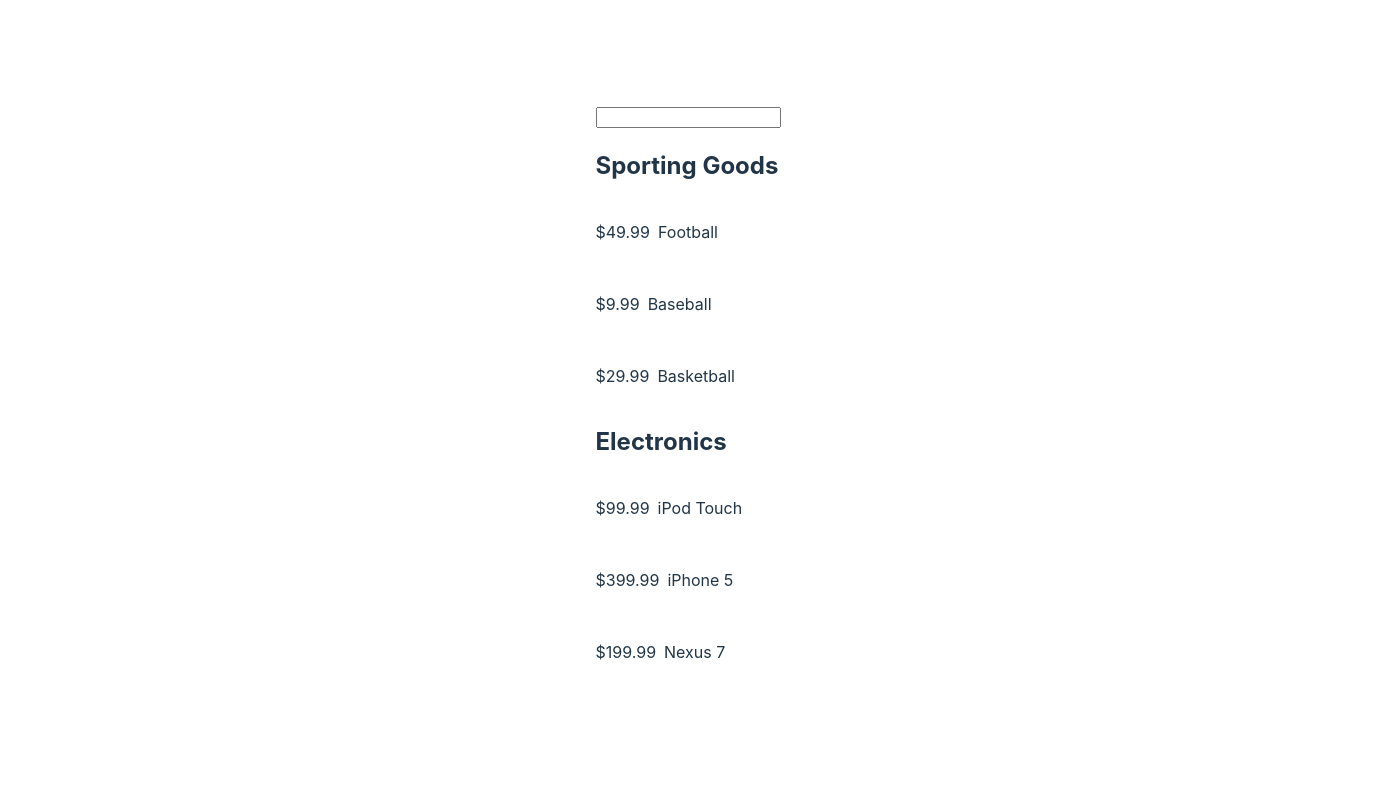
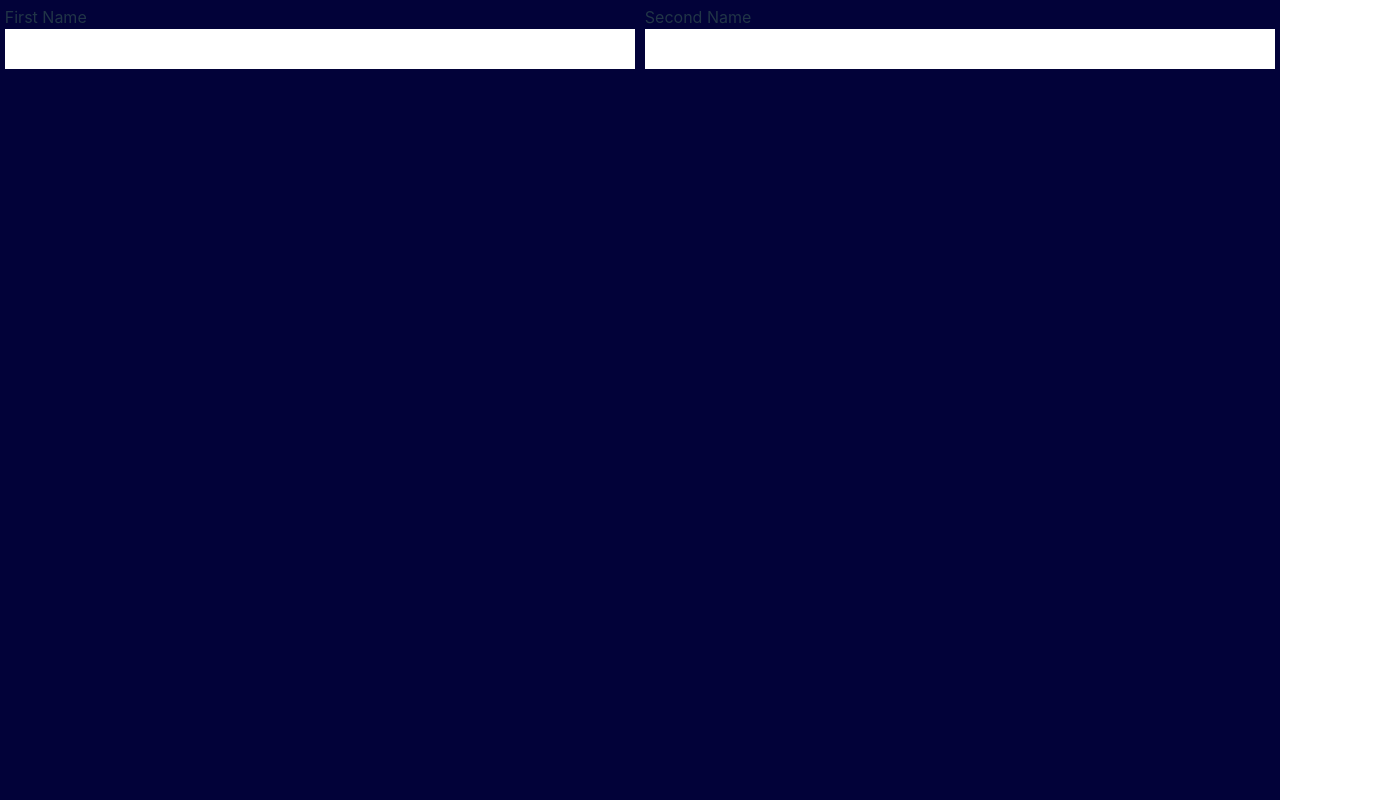
Before and after one commit to joshD90/interviewPrep, a React (Vite) app: page / in a window 1280 px wide. Shown: the whole page, 1376 px wide, since content can reach past the window. Built offline with nearby package versions, Linux system fonts and the light colour scheme.

Commit message:
working on dynamic form

```diff
--- a/src/App.tsx
+++ b/src/App.tsx
@@ -17,6 +17,10 @@
 import { createContext, useState } from "react";
 import BasicText from "./cypressTestComponents/basicText";
 import { ProductsContainer } from "./filterProductsList/ProductsContainer";
+import { CartCaller } from "./contextPractice/CartCaller";
+import { CartContextProvider } from "./contextPractice/CartContext";
+import DynamicFormContainer from "./dynamicForm/DynamicFormContainer";
+import { testFormdata } from "./dynamicForm/testFormData";
 
 function App() {
   const [color, setColor] = useState("blue");
@@ -28,13 +32,14 @@
         width: "100vw",
         display: "flex",
         justifyContent: "center",
-        margin: "3rem",
       }}
     >
       <ThemeContextProvider>
         <LanguageContextProvider>
           <ColorContext.Provider value={{ color, setColor }}>
-            <ProductsContainer />
+            <CartContextProvider>
+              <DynamicFormContainer formObj={testFormdata} cols={2} />
+            </CartContextProvider>
           </ColorContext.Provider>
         </LanguageContextProvider>
       </ThemeContextProvider>
--- /dev/null
+++ b/src/contextPractice/CartCaller.tsx
@@ -0,0 +1,16 @@
+import { FC, useContext } from "react";
+import { CartContext } from "./CartContext";
+
+export const CartCaller: FC = () => {
+  const { cart, setCart } = useContext(CartContext);
+  return (
+    <div>
+      {cart.map((item, index) => (
+        <p key={index}>{item}</p>
+      ))}
+      <button onClick={() => setCart((prev) => [...prev, "one more"])}>
+        Add one more
+      </button>
+    </div>
+  );
+};
--- /dev/null
+++ b/src/contextPractice/CartContext.tsx
@@ -0,0 +1,27 @@
+import React, {
+  FC,
+  ReactNode,
+  SetStateAction,
+  createContext,
+  useState,
+} from "react";
+
+export const CartContext = createContext<{
+  cart: string[];
+  setCart: React.Dispatch<SetStateAction<string[]>>;
+}>({
+  cart: [],
+  setCart: () => {},
+});
+
+type Props = { children: ReactNode };
+
+export const CartContextProvider: FC<Props> = ({ children }) => {
+  const [cart, setCart] = useState<string[]>(["Item1"]);
+
+  return (
+    <CartContext.Provider value={{ cart, setCart }}>
+      {children}
+    </CartContext.Provider>
+  );
+};
--- /dev/null
+++ b/src/dynamicForm/DynamicFormContainer.tsx
@@ -0,0 +1,50 @@
+import { FC, useState } from "react";
+import { FormObj, Option } from "./dynamicFormTypes";
+
+import "./dynamicFormContainer.css";
+
+type Props = { formObj: FormObj; cols?: number };
+
+const DynamicFormContainer: FC<Props> = ({ formObj, cols }) => {
+  const [formState, setFormState] = useState(() => {
+    const formEntries = Object.entries(formObj);
+    const mappedEntries = formEntries.map((entry) => {
+      const id = entry[0];
+      const restOfValues = entry[1];
+      let options: null | Option[] = null;
+      if ("options" in restOfValues) {
+        options = restOfValues.options;
+      }
+      return {
+        id,
+        label: restOfValues.label,
+        type: restOfValues.type,
+        options,
+      };
+    });
+    return mappedEntries;
+  });
+
+  return (
+    <section className="form-container">
+      <form action="" className="dynamic-form">
+        {formState.map((input) => (
+          <div key={input.id} className="dynamic-input">
+            <label htmlFor={input.id}>{input.label}</label>
+            {!(input.type === "select") ? (
+              <input type={input.type} id={input.id} />
+            ) : (
+              <select id={input.id}>
+                {input.options?.map((option) => (
+                  <option value={option.value}>{option.label}</option>
+                ))}
+              </select>
+            )}
+          </div>
+        ))}
+      </form>
+    </section>
+  );
+};
+
+export default DynamicFormContainer;
--- /dev/null
+++ b/src/dynamicForm/dynamicFormContainer.css
@@ -0,0 +1,26 @@
+.form-container {
+  height: 100vh;
+  width: 100vw;
+  background-color: green;
+  margin: 0;
+  padding: 0;
+  background-color: rgb(2, 2, 57);
+}
+.dynamic-form {
+  display: grid;
+  grid-template-columns: repeat(2, 1fr);
+}
+
+.dynamic-input {
+  display: flex;
+  flex-direction: column;
+  padding: 0.3rem;
+}
+
+.dynamic-input input {
+  background-color: white;
+  border: none;
+  padding: 0.5rem;
+  font-size: 1.3rem;
+  color: black;
+}
--- /dev/null
+++ b/src/dynamicForm/dynamicFormTypes.ts
@@ -0,0 +1,16 @@
+export interface InputBase {
+  type: "text" | "number" | "password" | "email" | "select";
+  label: string;
+}
+
+export interface SelectInput extends InputBase {
+  type: "select";
+  options: Option[];
+}
+
+export type Option = {
+  label: string;
+  value: string;
+};
+
+export type FormObj = { [key: string]: InputBase | SelectInput };
--- /dev/null
+++ b/src/dynamicForm/testFormData.ts
@@ -0,0 +1,6 @@
+import { FormObj } from "./dynamicFormTypes";
+
+export const testFormdata: FormObj = {
+  firstname: { type: "text", label: "First Name" },
+  secondname: { type: "text", label: "Second Name" },
+};
--- a/src/index.css
+++ b/src/index.css
@@ -29,6 +29,7 @@
   place-items: center;
   min-width: 320px;
   min-height: 100vh;
+  padding: 0;
 }
 
 h1 {
```
